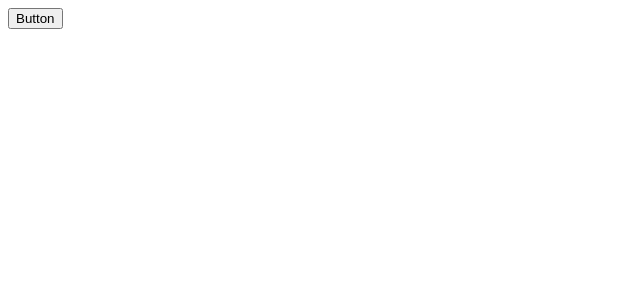
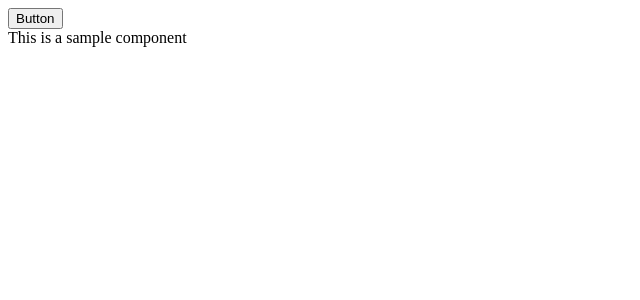
Before and after one commit to Massfice/sw-fairy-k8s-main, a React app: page / in a window 1280 px wide. Shown: the top 300 px of the page, without its empty margins (0-640 px from the left). Built offline with nearby package versions, Linux system fonts and the light colour scheme.

Commit message:
Cleaning

```diff
--- /dev/null
+++ b/src/components/SampleComponent.tsx
@@ -0,0 +1,7 @@
+import React from 'react';
+
+const SampleComponent = (): JSX.Element => {
+    return <div>This is a sample component</div>;
+};
+
+export default SampleComponent;
--- a/src/index.tsx
+++ b/src/index.tsx
@@ -1,5 +1,6 @@
 import React, { useState } from 'react';
 import ReactDom from 'react-dom';
+import SampleComponent from './components/SampleComponent';
 
 const App = (): JSX.Element => {
     const [test, setTest] = useState(false);
@@ -12,6 +13,7 @@ const App = (): JSX.Element => {
         <div>
             {test && <div>My awsome App!</div>}
             <button onClick={click}>Button</button>
+            <SampleComponent />
         </div>
     );
 };
```
Also changed, not shown: .circleci/config.yml.
